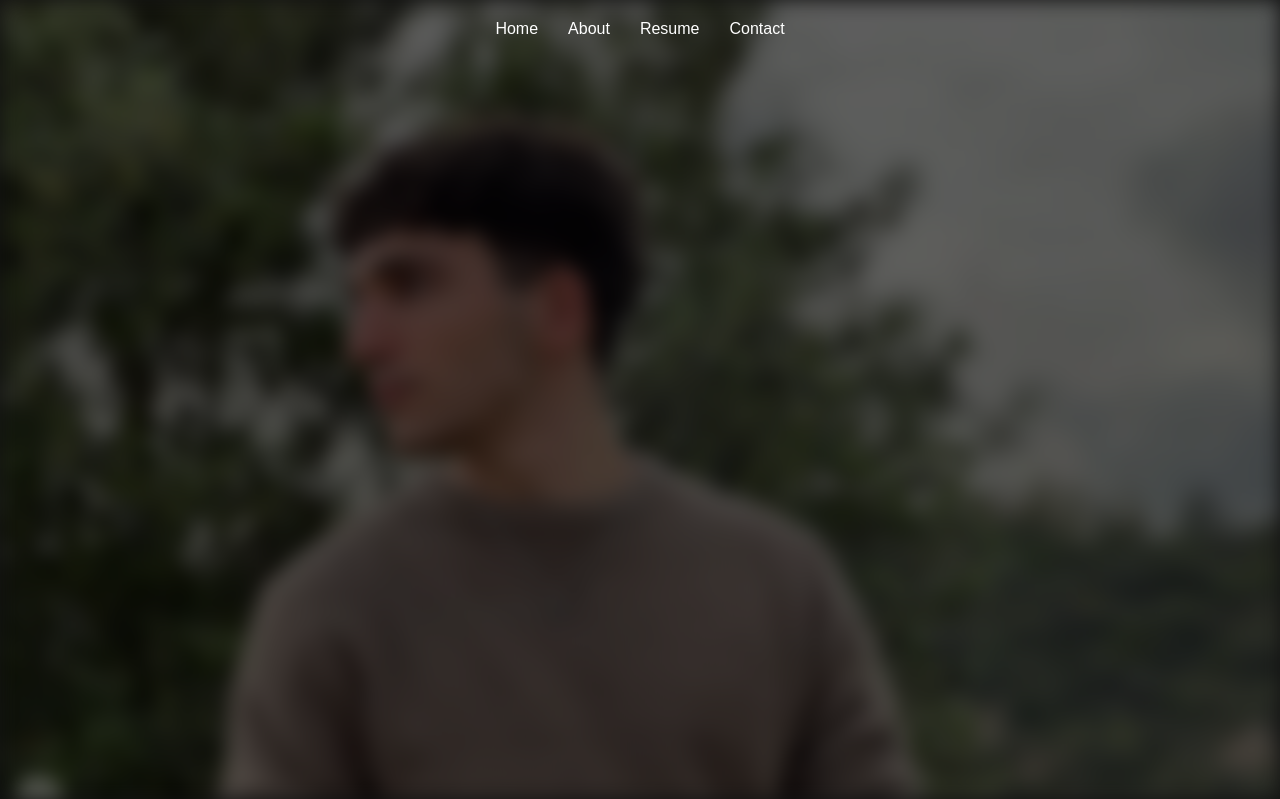
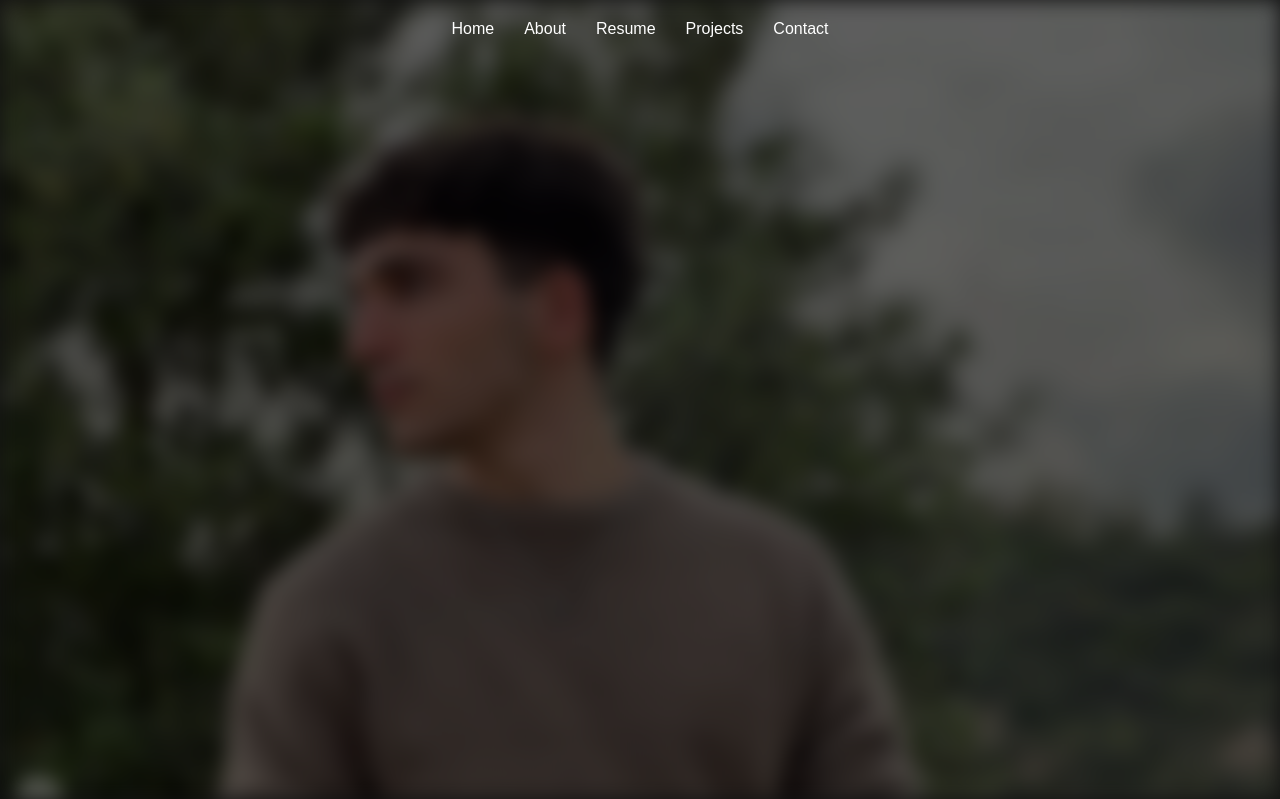
Before and after one commit to mattiadv-apsales/EXAM-WEB-DEV, a Flask app: page / in a window 1280 px wide. Shown: the top 799 px of the page. Run offline with Flask 3, Linux system fonts and the light colour scheme.

Commit message:
update file

```diff
--- a/templates/index.html
+++ b/templates/index.html
@@ -17,6 +17,7 @@
                         <li><a href = "#home">Home</a></li>
                         <li><a href = "#about">About</a></li>
                         <li><a href = "#resume">Resume</a></li>
+                        <li><a href = "#project">Projects</a></li>
                         <li><a href = "#contact">Contact</a></li>
                     </ul>
                 </nav>
@@ -26,8 +27,8 @@
                         <li><a href = "#home">Home</a></li>
                         <li><a href = "#about">About</a></li>
                         <li><a href = "#resume">Resume</a></li>
+                        <li><a href = "#project">Projects</a></li>
                         <li><a href = "#contact">Contact</a></li>
-                        <li><a href = "#">Chiudi navbar</a></li>
                     </ul>
                 </nav>
             </header>
```
